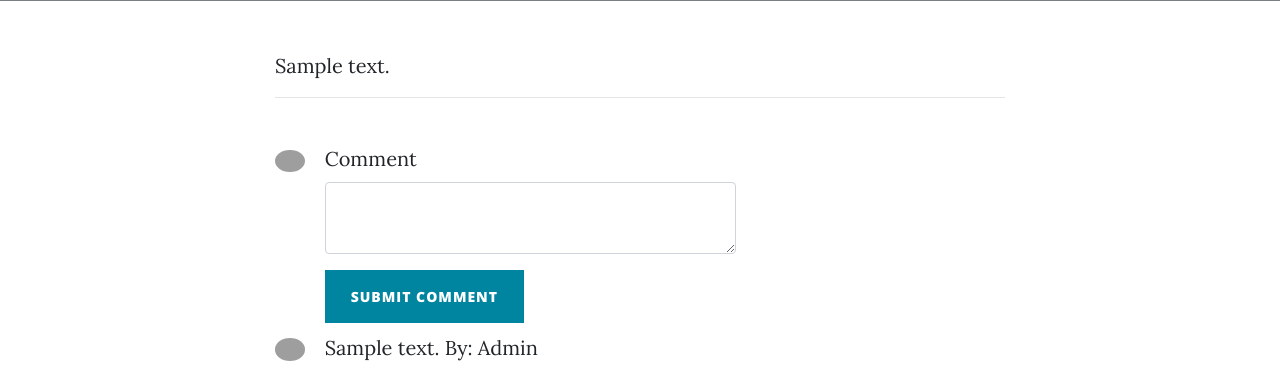
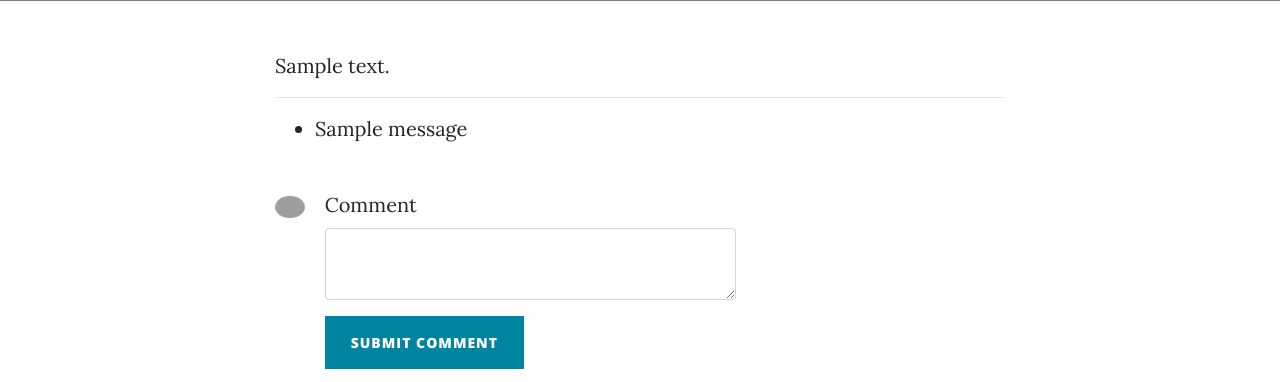
Before and after one commit to therrboy/blog_2, a Flask app: page /post/1 in a window 1280 px wide. Shown: the part 560-942 px from the top of the page. Run offline with Flask 3, Linux system fonts and the light colour scheme; tables that the repository leaves empty hold one stand-in row (values such as "Sample post"); grey boxes marked "Sample" are stand-in pictures; one stand-in notice (Sample message) is shown; some libraries are stand-ins or nearby versions; grey boxes are pictures that could not be loaded.

Commit message:
Datos nuevos 12.0

```diff
--- a/main.py
+++ b/main.py
@@ -175,18 +175,25 @@ def logout():
 
 
 @app.route("/post/<int:post_id>", methods=["GET", "POST"])
+
 def show_post(post_id):
     requested_post = db.session.get(BlogPost, post_id)
     form = CommentForm()
+
     if form.validate_on_submit():
-        new_comment = Comment(
-            text=form.comment_text.data,
-            post=requested_post,
-            user=current_user  # Asignar el usuario actual al comentario
-        )
+        if current_user.is_authenticated:
+            new_comment = Comment(
+                text=form.comment_text.data,
+                post=requested_post,
+                user=current_user  # Asignar el usuario actual al comentario
+            )
 
-        db.session.add(new_comment)
-        db.session.commit()
+            db.session.add(new_comment)
+            db.session.commit()
+
+        else:
+            flash("Si deseas dejar un mensaje puedes crear una cuenta!", "warning")
+
         return redirect(url_for("show_post", post_id=post_id))
 
     comments = Comment.query.filter_by(post=requested_post).all()
--- a/templates/post.html
+++ b/templates/post.html
@@ -37,6 +37,15 @@
 
 
 <!--           Comments Area -->
+          {% with messages = get_flashed_messages() %}
+                {% if messages %}
+                    <ul class="flash-messages">
+                        {% for message in messages %}
+                            <li>{{ message }}</li>
+                        {% endfor %}
+                    </ul>
+                {% endif %}
+          {% endwith %}
           <div class="col-lg-8 col-md-10 mx-auto comment">
               <ul class="commentList">
                 <li>
```
